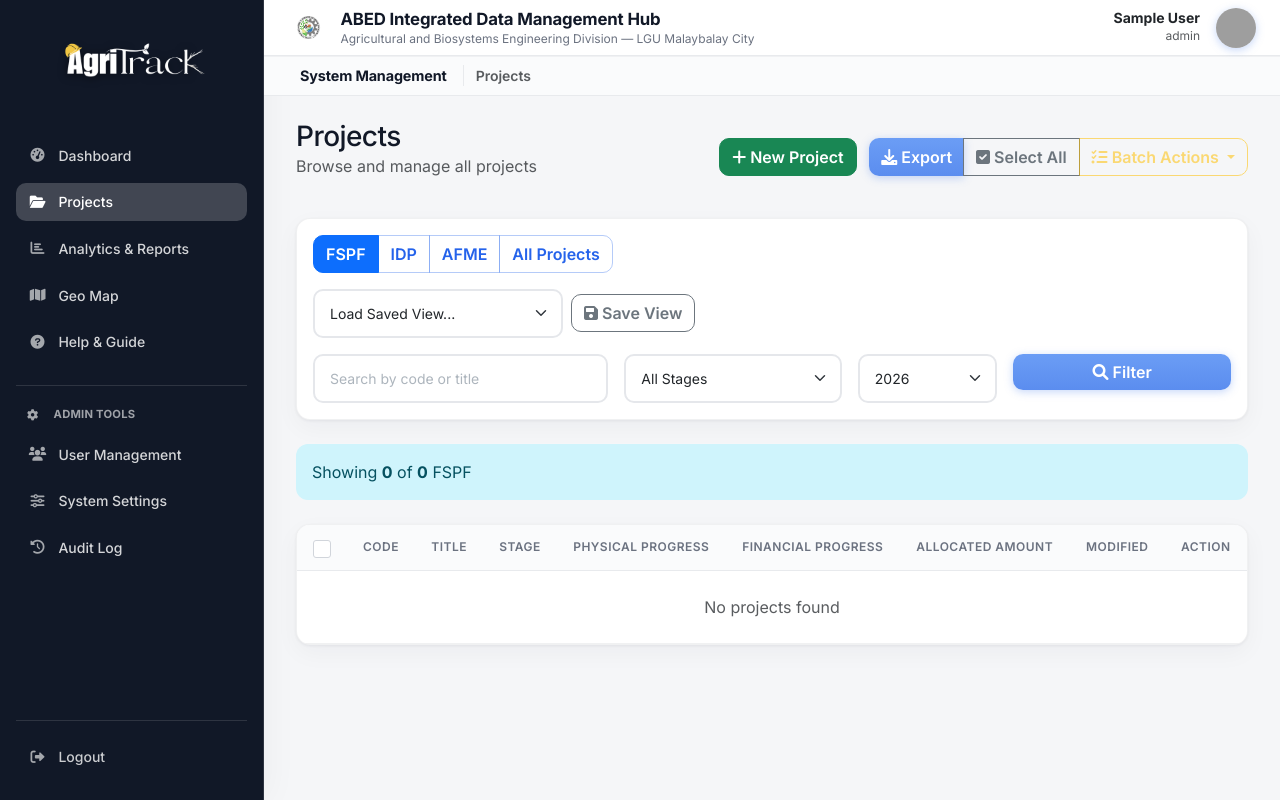
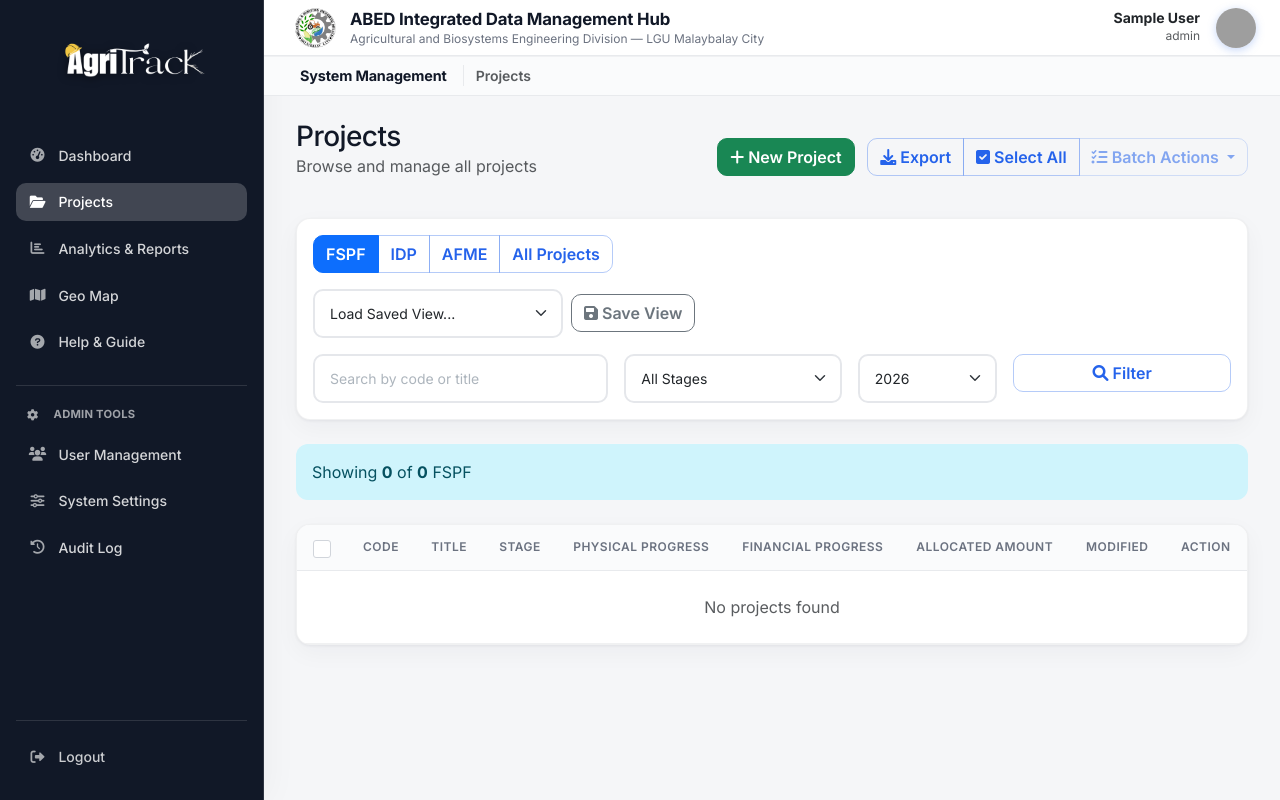
Before and after one commit to rjgrl/abed-hub, a PHP site: page /projects-advanced.php in a window 1280 px wide. Run offline with PHP 8.4, Linux system fonts and the light colour scheme; the visitor is signed in with stand-in values (Sample User, id 1); data that the repository does not hold is empty; some libraries are stand-ins or nearby versions; grey boxes are pictures that could not be loaded.

Commit message:
janfritz

```diff
--- a/assets/css/style.css
+++ b/assets/css/style.css
@@ -229,8 +229,8 @@
   color: var(--app-muted);
 }
 
-.auth-header-note {
-  font-size: 0.85rem;
+.auth-header .auth-header-note {
+  font-size: 1.25rem;
   color: var(--accent-blue-deep) !important;
   font-weight: 600;
 }
@@ -917,7 +917,7 @@ body:not(.public-home) main:not(.app-main) {
 }
 
 .app-topbar-brand {
-  gap: 0.65rem;
+  gap: 1.25rem;
   min-width: 0;
   flex: 1;
 }
@@ -927,6 +927,8 @@ body:not(.public-home) main:not(.app-main) {
   height: 42px;
   object-fit: contain;
   flex-shrink: 0;
+  transform: translateX(-0.6rem) scale(1.8);
+  transform-origin: left center;
 }
 
 .app-topbar-titles {
@@ -1247,6 +1249,7 @@ body.public-home > footer.public-footer {
 /* Logo + stacked title (structure only; colors via Bootstrap utilities on markup) */
 .public-navbar-brand {
   max-width: 100%;
+  gap: 1.25rem !important;
   /* Slightly larger logo + title visually without changing navbar padding/flow */
   transform: scale(1.07);
   transform-origin: left center;
@@ -2113,6 +2116,17 @@ body.public-home > footer.public-footer {
   min-height: unset;
 }
 
+/* Projects table: icon-only row actions (outline, slightly larger) */
+.project-row-action-btns .btn {
+  padding: 0.45rem 0.65rem;
+  min-width: 2.65rem;
+}
+
+.project-row-action-btns .btn i {
+  font-size: 1.0625rem;
+  line-height: 1;
+}
+
 .form-select-saved-views {
   max-width: 250px;
 }
--- a/index.php
+++ b/index.php
@@ -643,7 +643,7 @@ $conn->close();
             <h6 class="fw-bold mb-3">Contact</h6>
             <p class="small text-muted">
               Malaybalay City, Bukidnon<br>
-              Email: <a href="mailto:placeholder.abed.idm@example.com" class="text-muted">placeholder.abed.idm@example.com</a>
+              Email: <a href="mailto:abed.idm@gmail.com" class="text-muted">placeholder.abed.idm@example.com</a>
             </p>
           </div>
         </div>
--- a/projects-advanced.php
+++ b/projects-advanced.php
@@ -125,14 +125,14 @@ renderAppLayout($page_title, $page_extra_head);
                         <i class="fas fa-plus"></i> New Project
                     </button>
                     <div class="btn-group" role="group">
-                        <button class="btn btn-primary" type="button" data-bs-toggle="modal" data-bs-target="#exportModal">
+                        <button class="btn btn-outline-primary" type="button" data-bs-toggle="modal" data-bs-target="#exportModal">
                             <i class="fas fa-download"></i> Export
                         </button>
-                        <button class="btn btn-outline-secondary" id="selectAllBtn">
+                        <button class="btn btn-outline-primary" type="button" id="selectAllBtn">
                             <i class="fas fa-check-square"></i> Select All
                         </button>
                         <div class="btn-group" role="group">
-                            <button type="button" class="btn btn-outline-warning dropdown-toggle batch-actions-toggle batch-actions-locked" data-bs-toggle="dropdown" id="batchActionsBtn" aria-expanded="false" aria-haspopup="true" aria-disabled="true" title="Select one or more projects first">
+                            <button type="button" class="btn btn-outline-primary dropdown-toggle batch-actions-toggle batch-actions-locked" data-bs-toggle="dropdown" id="batchActionsBtn" aria-expanded="false" aria-haspopup="true" aria-disabled="true" title="Select one or more projects first">
                                 <i class="fas fa-tasks"></i> Batch Actions
                             </button>
                             <ul class="dropdown-menu">
@@ -230,7 +230,7 @@ renderAppLayout($page_title, $page_extra_head);
 
                         <!-- Submit -->
                         <div class="col-md-3">
-                            <button type="submit" class="btn btn-primary w-100">
+                            <button type="submit" class="btn btn-outline-primary w-100">
                                 <i class="fas fa-search"></i> Filter
                             </button>
                         </div>
@@ -322,18 +322,18 @@ renderAppLayout($page_title, $page_extra_head);
                                             </small>
                                         </td>
                                         <td>
-                                            <div class="btn-group btn-group-sm">
+                                            <div class="btn-group project-row-action-btns" role="group">
                                                 <a href="project-detail-enhanced.php?type=<?php echo htmlspecialchars($row_project_type); ?>&id=<?php echo $project['id']; ?>"
-                                                   class="btn btn-info" title="View Details">
-                                                    <i class="fas fa-eye"></i>
+                                                   class="btn btn-outline-primary" title="View Details">
+                                                    <i class="fas fa-eye" aria-hidden="true"></i>
                                                 </a>
                                                 <a href="scurve-monitoring.php?type=<?php echo htmlspecialchars($row_project_type); ?>&id=<?php echo $project['id']; ?>"
-                                                   class="btn btn-secondary" title="S-Curve">
-                                                    <i class="fas fa-chart-line"></i>
+                                                   class="btn btn-outline-secondary" title="S-Curve">
+                                                    <i class="fas fa-chart-line" aria-hidden="true"></i>
                                                 </a>
                                                 <?php if ($canDeleteProjects): ?>
                                                 <button type="button"
-                                                        class="btn btn-danger single-delete-btn"
+                                                        class="btn btn-outline-danger single-delete-btn"
                                                         data-project-id="<?php echo (int) $project['id']; ?>"
                                                         data-project-code="<?php echo htmlspecialchars($project['project_code'], ENT_QUOTES); ?>"
                                                         title="Delete Project">
```
Also changed, not shown: admin-settings.php (+2 -6 lines).
